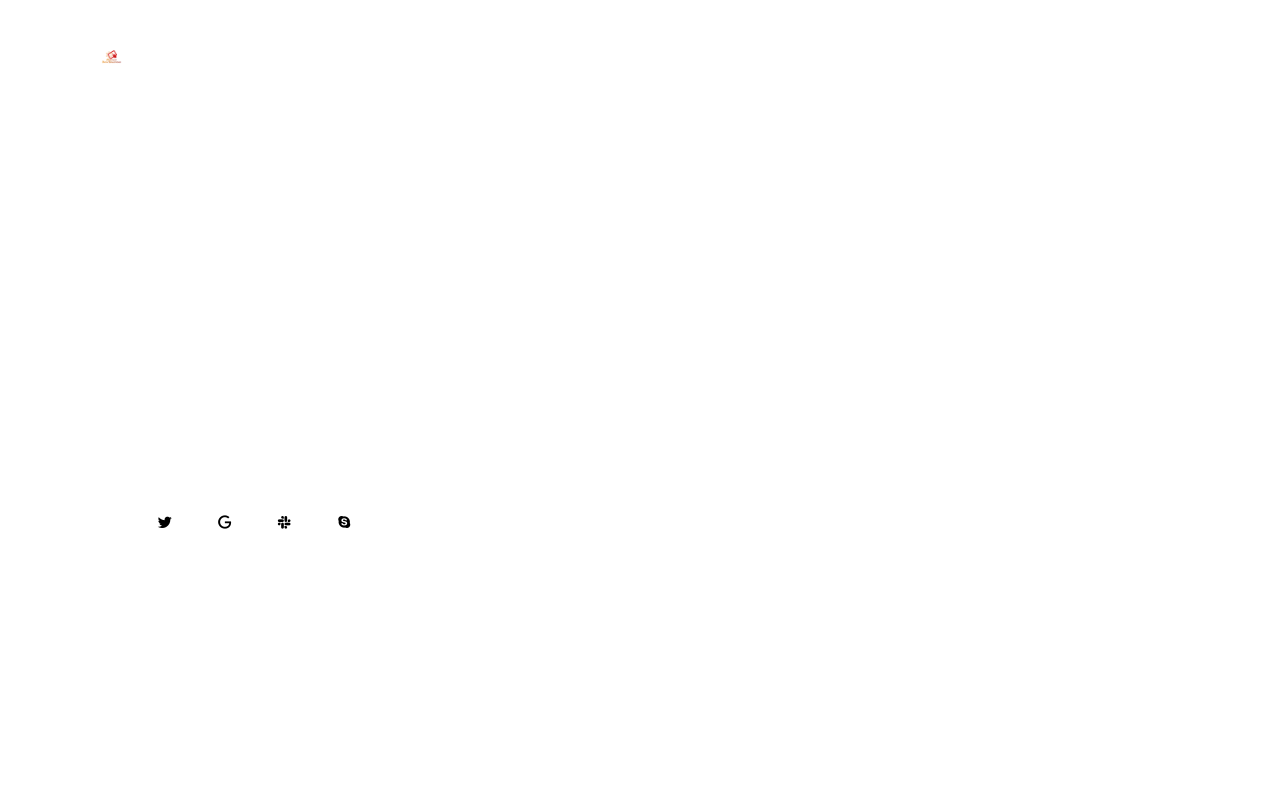
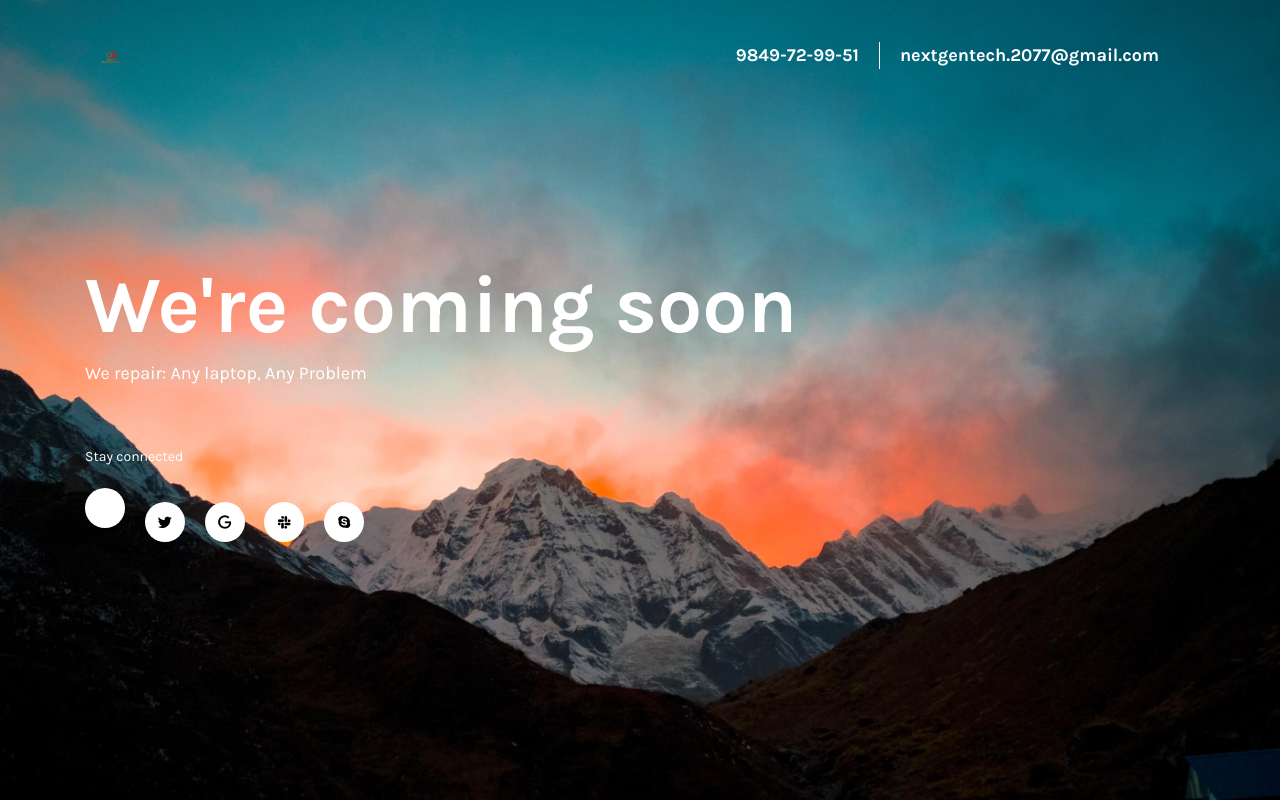
Before and after one commit to chrisrokzz/chrisrokzz.github.io, a website: page index.html in a window 1280 px wide. Drawn offline with nearby package versions, Linux system fonts and the light colour scheme; files that its build step writes are made by us from their sources.

Commit message:
Update bd-coming-soon.scss

```diff
--- a/assets/scss/bd-coming-soon.scss
+++ b/assets/scss/bd-coming-soon.scss
@@ -1,6 +1,6 @@
 body {
     font-family: 'Karla', sans-serif;
-    background-image: url("../images/bg.png");
+    background-image: url("../images/bg.jpg");
     background-size: cover;
     background-repeat: no-repeat;
     background-position: center;
```
